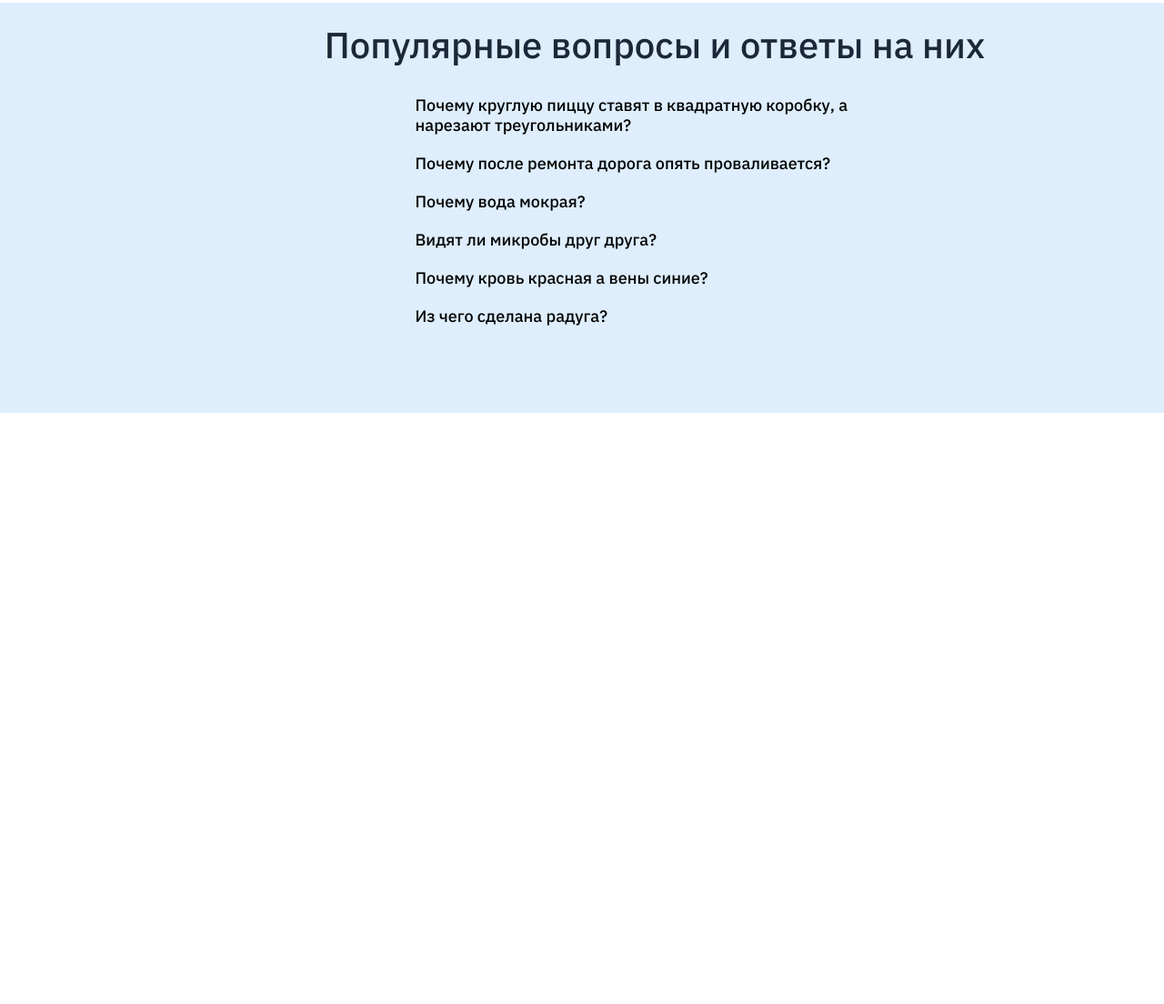
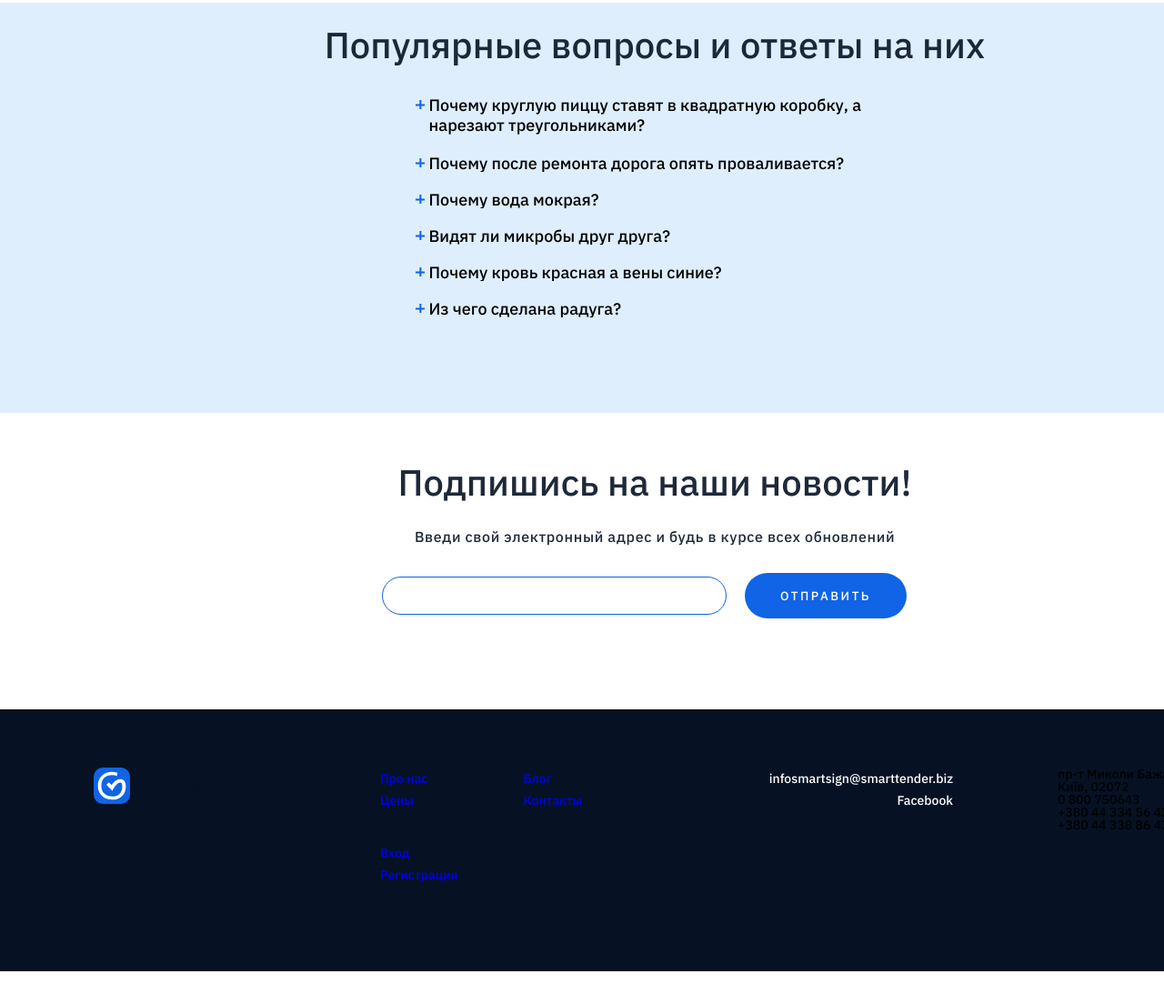
Before and after one commit to firstITspecial228/Denchik, a plain HTML site: page index.html in a window 1280 px wide. Shown: the part 4264-5368 px from the top of the page at 91% size. Before the commit the page ends 4718 px from the top, so only its background shows below. Drawn offline with Linux system fonts and the light colour scheme.

Commit message:
Add files via upload

```diff
--- a/css/style.css
+++ b/css/style.css
@@ -549,23 +549,104 @@ header {
 .section__questionOver {
 	margin-bottom: 20px;
 }
-
-
-
-
-
-
-
-
-
-
-
-
-
-
-
-
-
+.section__question {
+	height: 20px;
+	overflow: hidden;
+	transition: 1s;
+	position: relative;
+	width: 527px;
+	padding-left: 15px;
+}
+.section__questionOver:first-child .section__question {
+	height: 44px;
+}
+.section__questionOver:first-child .section__question:hover {
+	height: 75px;
+}
+.section__question:hover {
+	height: 72px;
+}
+.section__subquestions {
+	padding: 8px 0 0 10px;
+}
+.section__question p::before {
+	content: '';
+	position: absolute;
+	width: 10px;
+	height: 10px;
+	background: url(../img/+.svg);
+	left: 0px;
+	top: 5px;
+}
+.row__white_four {
+	margin-bottom: 100px;
+}
+.row__white_four .section__title {
+	text-align: center;
+	padding: 56px 0 30px;
+}
+.row__white_four .section__text {
+	text-align: center;
+	padding: 0 0 30px 0;
+}
+.section__email {
+	width: 379px;
+	height: 30px;
+	border: 1px solid #1064E5;
+	border-radius: 37px;
+	margin-right: 20px;
+	padding: 20px;
+}
+.form {
+	margin: auto;
+	width: 600px;
+}
+.section__submit {
+	letter-spacing: 0.19em;
+	text-transform: uppercase;
+	color: #FFFFFF;
+	width: 178px;
+	height: 50px;
+	background: #1064E5;
+	border-radius: 41px;
+}
+.info {
+	background: #061224;
+	height: 288px;
+}
+.info-row {
+	display: flex;
+	padding: 64px 77px 96px 103px;
+}
+.info-logo, .info-catalog, .info-email, .info-tel {
+	width: 25%;
+}
+.info-list {
+	font-weight: 500;
+	line-height: 24px;
+	color: #FFFFFF;
+	width: 50%;
+	margin-bottom: 34px;
+}
+.info-catalog {
+	display: flex;
+	flex-wrap: wrap;
+}
+.info-email {
+	font-weight: 500;
+	line-height: 24px;
+	color: #FFFFFF;
+	align-items: flex-end;
+	display: flex;
+	flex-direction: column;
+}
+.info-tel {
+	display: flex;
+	justify-content: flex-end;
+}
+.info-tel ul {
+	width: 200px;
+}
 
 
 
--- a/index.html
+++ b/index.html
@@ -269,7 +269,7 @@
                     <div class="row row__white_three">
                         <div class="section__title">Познакомимся в живую? </div>
                         <div class="section__video">
-                            <video src="video/Portwave - Shadow Lady ( PHONK REMIX ).mp4" width="734px" height="451px" controls autoplay loop></video>
+                            <video src="video/Portwave - Shadow Lady ( PHONK REMIX ).mp4" width="734px" height="451px" controls loop></video>
                         </div>
                     </div>
                 </div>
@@ -284,42 +284,90 @@
                     <div class="section__questionOver">
                         <div class="section__question">
                             <p>Почему круглую пиццу ставят в квадратную коробку, а нарезают треугольниками?</p>
-                            <div class="section__subquestions"></div>
+                            <div class="section__subquestions"> - Потому что это вас не касается</div>
                         </div>
                     </div>
                     <div class="section__questionOver">
                         <div class="section__question">
                             <p>Почему после ремонта дорога опять проваливается?</p>
-                            <div class="section__subquestions"></div>
+                            <div class="section__subquestions">- Потому что делают ее без соблюдения технологических процессов.</div>
                         </div>
                     </div>
                     <div class="section__questionOver">
                         <div class="section__question">
                             <p>Почему вода мокрая?</p>
-                            <div class="section__subquestions"></div>
+                            <div class="section__subquestions">- Это тоже вас не касается</div>
                         </div>
                     </div>
                     <div class="section__questionOver">
                         <div class="section__question">
                             <p>Видят ли микробы друг друга?</p>
-                            <div class="section__subquestions"></div>
+                            <div class="section__subquestions"> - Нет конечно у них глаз нет</div>
                         </div>
                     </div>
                     <div class="section__questionOver">
                         <div class="section__question">
                             <p>Почему кровь красная а вены синие?</p>
-                            <div class="section__subquestions"></div>
+                            <div class="section__subquestions"> - Потому что Кальмар</div>
                         </div>
                     </div>
                     <div class="section__questionOver">
                         <div class="section__question">
                             <p>Из чего сделана радуга? </p>
-                            <div class="section__subquestions"></div>
+                            <div class="section__subquestions"> - Из Skittless </div>
                         </div>
                     </div>
                 </div>
             </div>
         </div>
     </section>
+    <section>
+        <div class="container container__section">
+            <div class="row row__white_four">
+                <div class="section__title">Подпишись на наши новости!</div>
+                <div class="section__text">Введи свой электронный адрес и будь в курсе всех обновлений</div>
+                <div class="form">
+                    <form action="#" method="post"><input class="section__email" type="email" name="" id=""><input class="section__submit" type="submit" value="отправить"></form>
+                </div>
+            </div>
+        </div>
+    </section>
+    <footer class="footer">
+        <div class="container">
+            <div class="info">
+                <div class="info-row">
+                    <div class="info-logo">
+                        <img src="/img/Group 7.svg" alt="">
+                    </div>
+                    <div class="info-catalog">
+                        <ul class="info-list list">
+                            <li><a href="#">Про нас</a></li>
+                            <li><a href="#">Цены</a></li>
+                        </ul>
+                        <ul class="info-list list">
+                            <li><a href="#">Блог</a></li>
+                            <li><a href="#">Контакты</a></li>
+                        </ul>
+                        <ul class="info-list list">
+                            <li><a href="#">Вход</a></li>
+                            <li><a href="#">Регистрация</a></li>
+                        </ul>
+                    </div>
+                    <div class="info-email">
+                        <p>infosmartsign@smarttender.biz</p>
+                        <p>Facebook</p>
+                    </div>
+                    <div class="info-tel">
+                        <ul class="list">
+                            <li>пр-т Миколи Бажана, 14 А Київ, 02072</li>
+                            <li>0 800 750643</li>
+                            <li>+380 44 334 56 43</li>
+                            <li>+380 44 338 86 43</li>
+                        </ul>
+                    </div>
+                </div>
+            </div>
+        </div>
+    </footer>
 </body>
 </html>
```
Also changed, not shown: img/+.svg (added).
